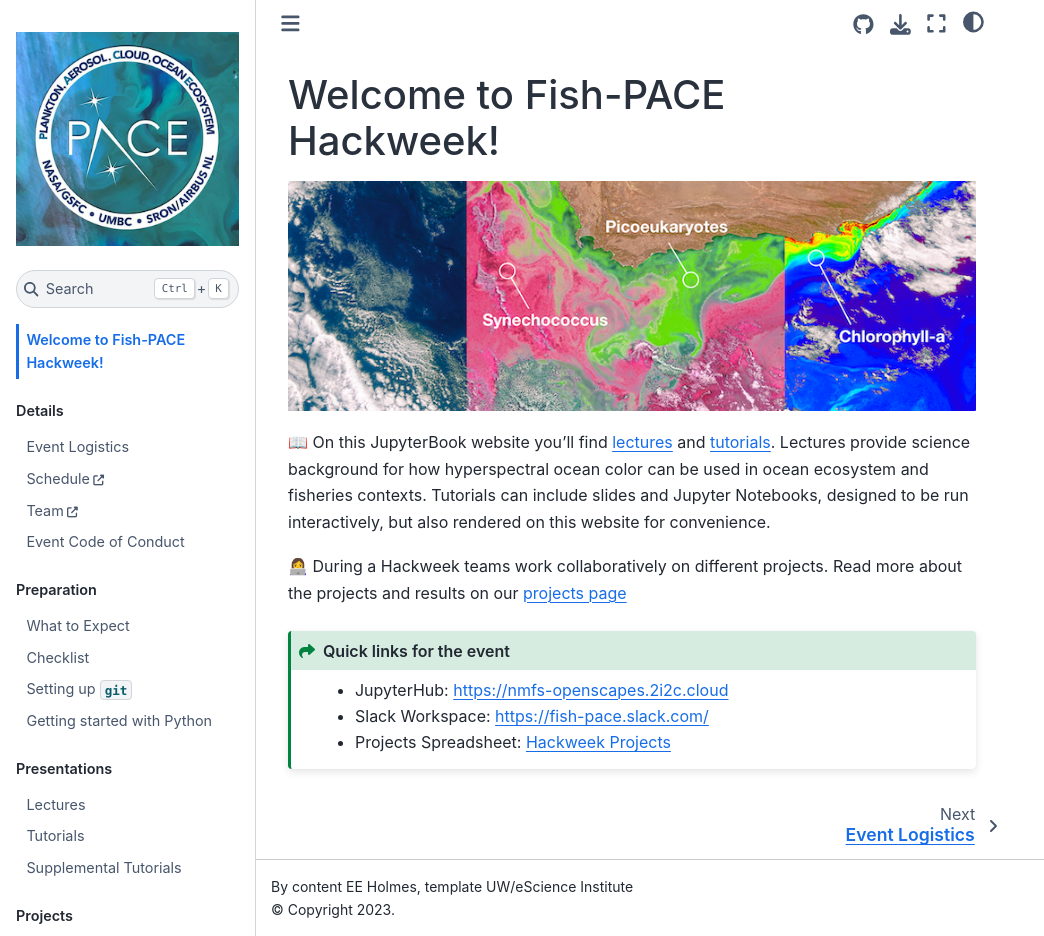
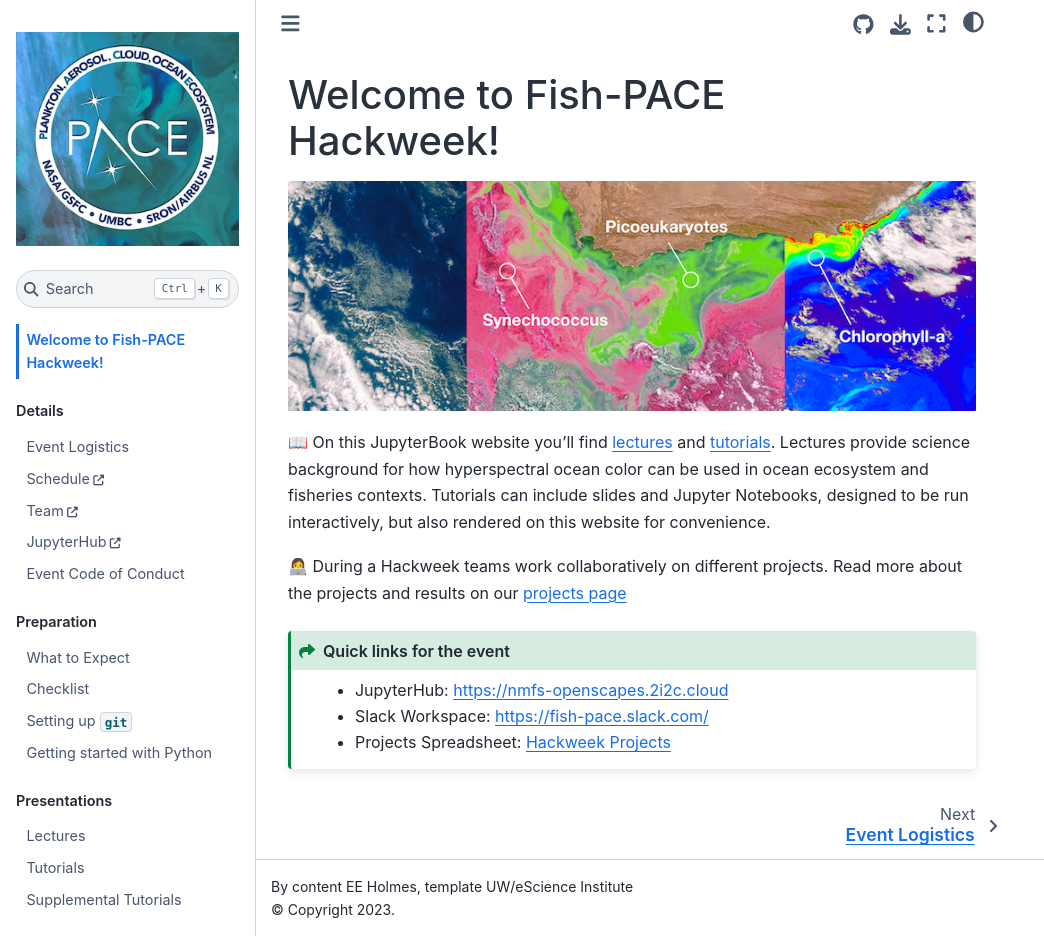
Before and after one commit to fish-pace/hackweek-2025, a Jupyter Book: the page built from book/intro.md, in a window 1280 px wide and 936 px high. Shown: the whole window, without its empty margins (0-1044 px from the left). Built offline with Jupyter Book 1.0.4 settings and Sphinx 7.4.7 and the Sphinx Book theme 1.1.4, drawn with Linux system fonts in a browser that asks for light colours.

Commit message:
Update _toc.yml

```diff
--- a/book/_toc.yml
+++ b/book/_toc.yml
@@ -10,13 +10,15 @@ parts:
       url: https://fish-pace.github.io/hackweek-2025/index.html?jump_to=schedule
     - title: Team
       url: https://fish-pace.github.io/hackweek-2025/index.html?jump_to=team
+    - title: JupyterHub
+      url:  https://nmfs-openscapes.2i2c.cloud
     - file: CoC
 - caption: Preparation
   chapters:
     - file: preliminary/index
     - file: preliminary/checklist
     - file: preliminary/git
-    - file:  reference/intro_to_python
+    - file: reference/intro_to_python
 - caption: Presentations
   chapters:
     - file: presentations/lectures
```
